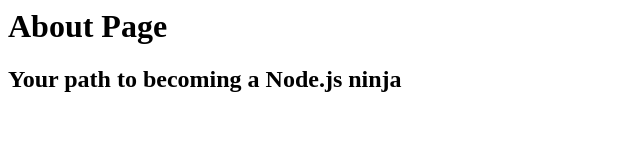
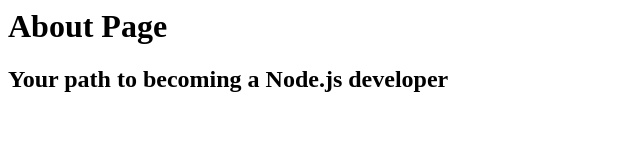
Before and after one commit to Josiah-Adesola/Nodejs-practice, a plain HTML site: page views/about.html in a window 1280 px wide. Shown: the full height of the page, 0-640 px from the left. Drawn offline with Linux system fonts and the light colour scheme.

Commit message:
Update about.html

```diff
--- a/views/about.html
+++ b/views/about.html
@@ -7,6 +7,6 @@
 </head>
 <body>
   <h1>About Page</h1>
-  <h2>Your path to becoming a Node.js ninja</h2>
+  <h2>Your path to becoming a Node.js developer</h2>
 </body>
 </html>
```
